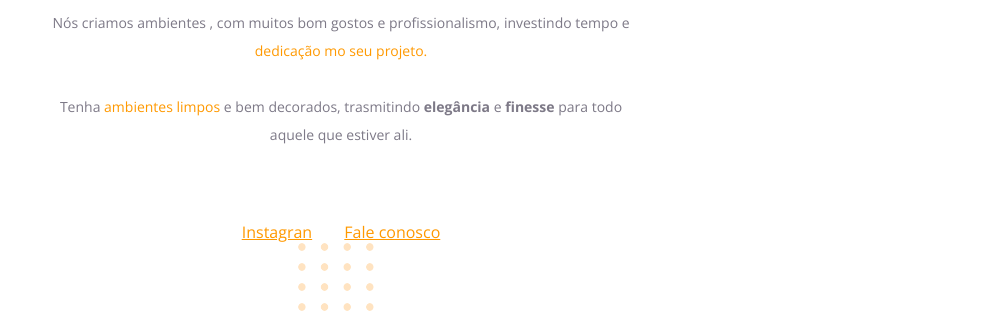
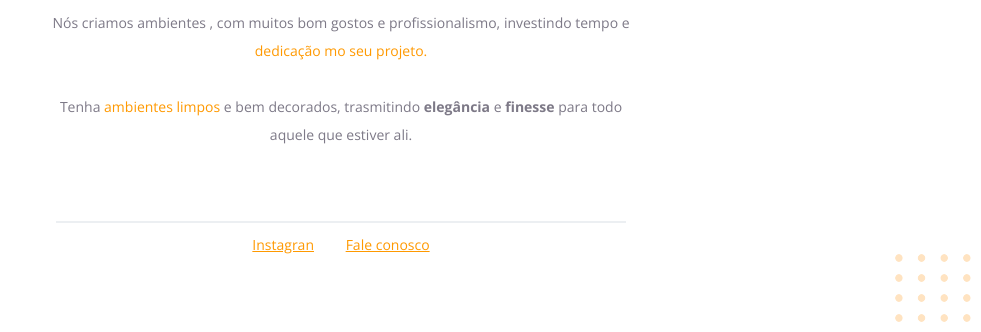
Before and after one commit to fisiofaz/moveis.customizados, a plain HTML site: page index.html in a window 1280 px wide. Shown: the part 468-800 px from the top of the page, without its empty margins (299-1280 px from the left). Drawn offline with nearby package versions, Linux system fonts and the light colour scheme.

Commit message:
projeto finalizado, CSS e Readme

```diff
--- a/style.css
+++ b/style.css
@@ -30,7 +30,7 @@ span, a {
   color: #FF9900;
 }
 
-p{
+p, #footer {
   color: #7D7987;
   font-size: 14px;
   line-height: 28px;
@@ -39,3 +39,18 @@ p{
 #footer a + a {
   margin-left: 28px;
 }
+
+#line {
+  width: 568px;
+  height: 0;
+
+  margin: 0 auto 8px;
+
+  border: 1px solid #ECEFF2;
+}
+
+#balls {
+  position: fixed;
+  bottom: 0px;
+  right: 0px;
+}
```
Also changed, not shown: image/Imagem-do-projeto.png (added), 1 other file.
